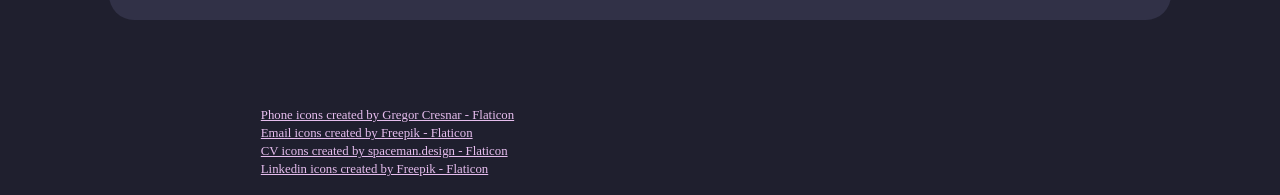
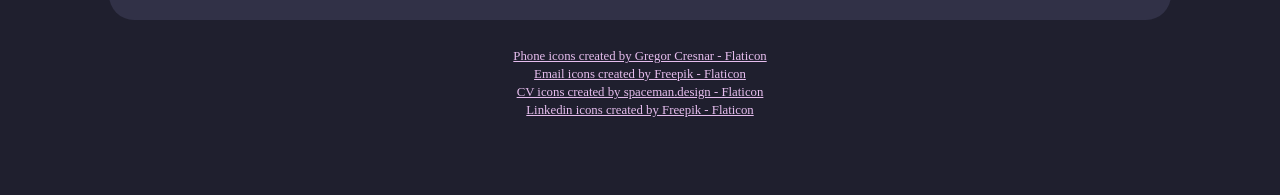
Before and after one commit to pongtato/QRCode, a plain HTML site: page index.html in a window 1280 px wide. Shown: the part 3640-3835 px from the top of the page. After the commit the page ends 3774 px from the top, so only its background shows below. Drawn offline with Linux system fonts and the light colour scheme.

Commit message:
More Scaling

```diff
--- a/index.html
+++ b/index.html
@@ -20,13 +20,11 @@
     }
 
     .ref {
-        text-align: center;
-        position: relative;
+        text-align: right;
         color: rgb(230, 189, 238);
         font-family: 'Montserrat';
         font-size: 1vw;
         width: 100%;
-        left: 0%;
     }
 
     .backdrop {
@@ -76,7 +74,7 @@
         left: 0%;
         top: 50%;
         -ms-transform: translate(-50%, -50%);
-        transform:  translate(-45%, 0%) scale(0.2);
+        transform: translate(-45%, 0%) scale(0.2);
     }
 
     .Linkedin {
@@ -86,7 +84,7 @@
         left: 0%;
         top: 50%;
         -ms-transform: translate(-50%, -50%);
-        transform:  translate(-15%, 0%) scale(0.18);
+        transform: translate(-15%, 0%) scale(0.18);
     }
 
     .Email {
@@ -96,7 +94,7 @@
         left: 0%;
         top: 50%;
         -ms-transform: translate(-50%, -50%);
-        transform:  translate(15%, 0%) scale(0.2);
+        transform: translate(15%, 0%) scale(0.2);
     }
 
     .Phone {
@@ -106,7 +104,7 @@
         left: 0%;
         top: 50%;
         -ms-transform: translate(-50%, -50%);
-        transform:  translate(45%, 0%) scale(0.18);
+        transform: translate(45%, 0%) scale(0.18);
     }
 </style>
 
@@ -173,9 +171,8 @@
                 <img class="Phone" src="images/telephone.png">
             </a>
         </div>
-        <div>
-            <h2></h2>
-        </div>
+    </div>
+    <p style="text-align:center">
         <a class="ref" href="https://www.flaticon.com/free-icons/phone" title="phone icons">Phone icons created by
             Gregor Cresnar - Flaticon<br /></a>
         <a class="ref" href="https://www.flaticon.com/free-icons/email" title="email icons">Email icons created by
@@ -184,8 +181,7 @@
             spaceman.design - Flaticon<br /></a>
         <a class="ref" href="https://www.flaticon.com/free-icons/linkedin" title="linkedin icons">Linkedin icons created
             by Freepik - Flaticon<br /></a>
-    </div>
-
+    </p>
 </body>
 
 </html>
```
